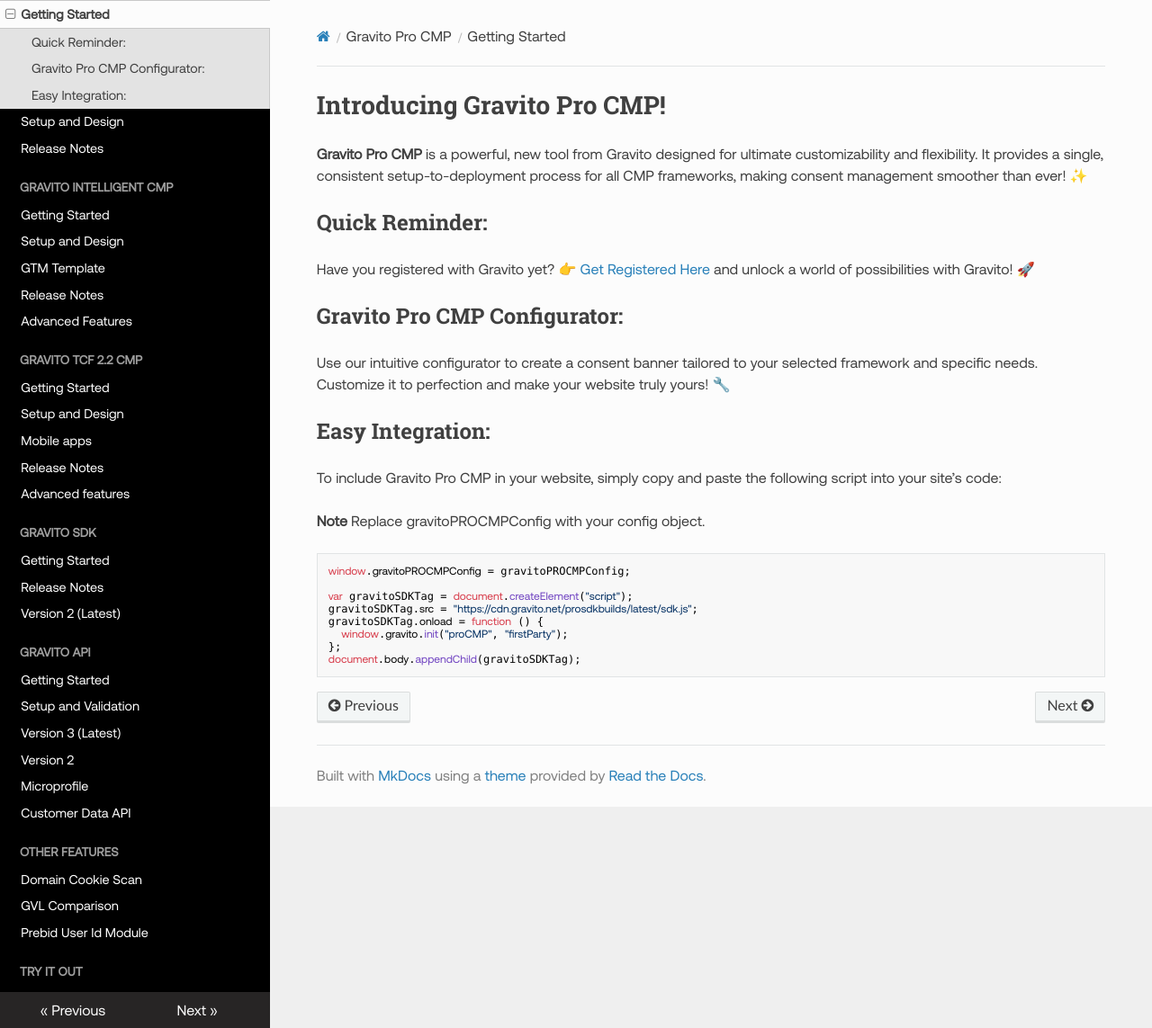
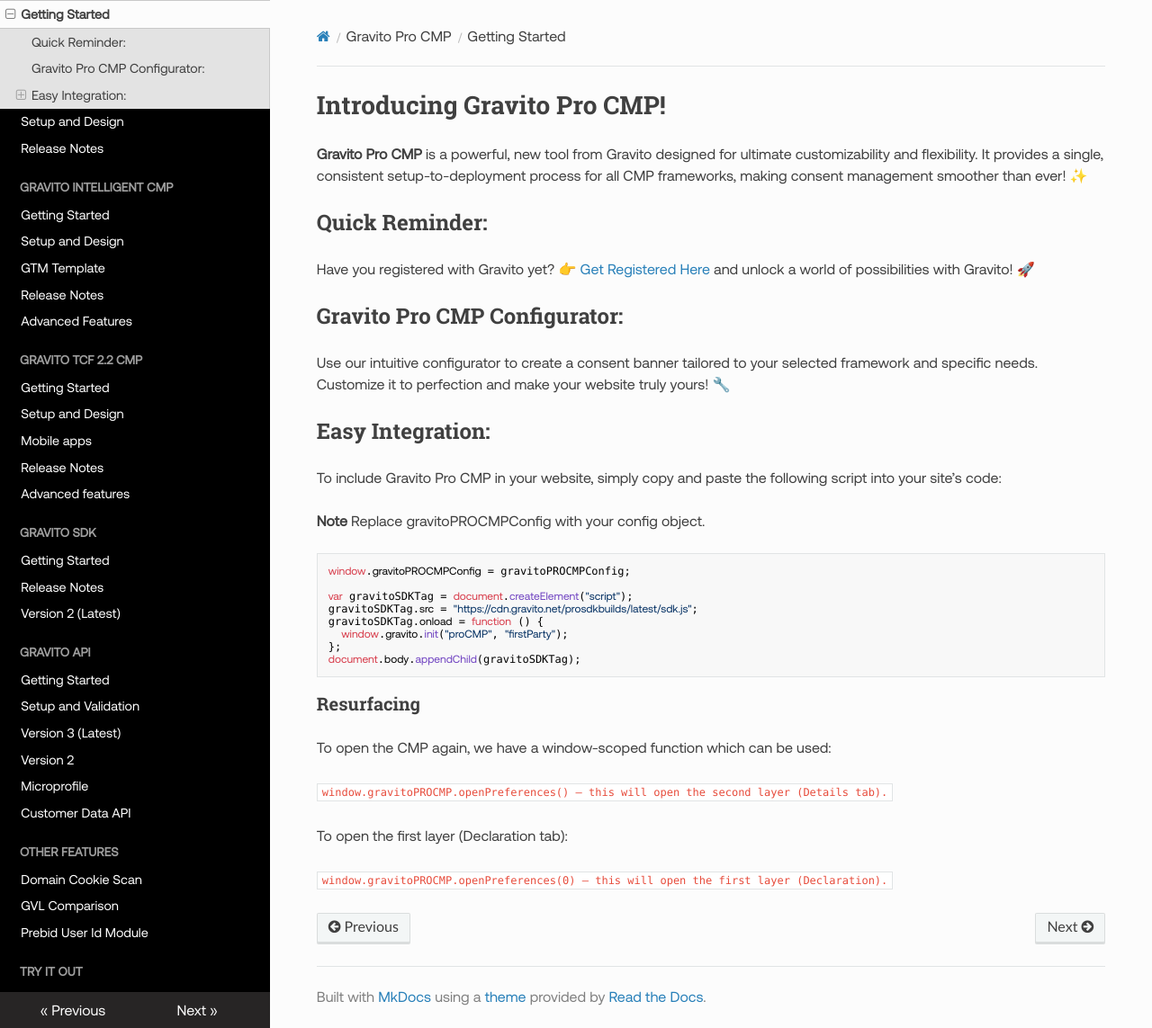
Before and after one commit to GravitoLtd/gravitoltd.github.io, an MkDocs documentation site: the page built from docs/Gravito_Pro_CMP/Getting_Started.md, in a window 1280 px wide and 1143 px high. Shown: the whole window at 90% size. Built offline with MkDocs 1.6.1, drawn with Linux system fonts in a browser that asks for light colours; nearby versions of some CDN libraries; comment, search, counter and statistics services are not loaded.

Commit message:
pro cmp changes

````diff
--- a/docs/Gravito_Pro_CMP/Getting_Started.md
+++ b/docs/Gravito_Pro_CMP/Getting_Started.md
@@ -24,3 +24,14 @@
 };
 document.body.appendChild(gravitoSDKTag);
 ```
+
+
+### Resurfacing
+
+To open the CMP again, we have a window-scoped function which can be used:
+
+```window.gravitoPROCMP.openPreferences() — this will open the second layer (Details tab).```
+
+To open the first layer (Declaration tab):
+
+```window.gravitoPROCMP.openPreferences(0) — this will open the first layer (Declaration).```
````
Also changed, not shown: docs/Gravito_Intelligent_CMP/advanced/Google_consent_mode_v2.md (+1 -1 lines).
